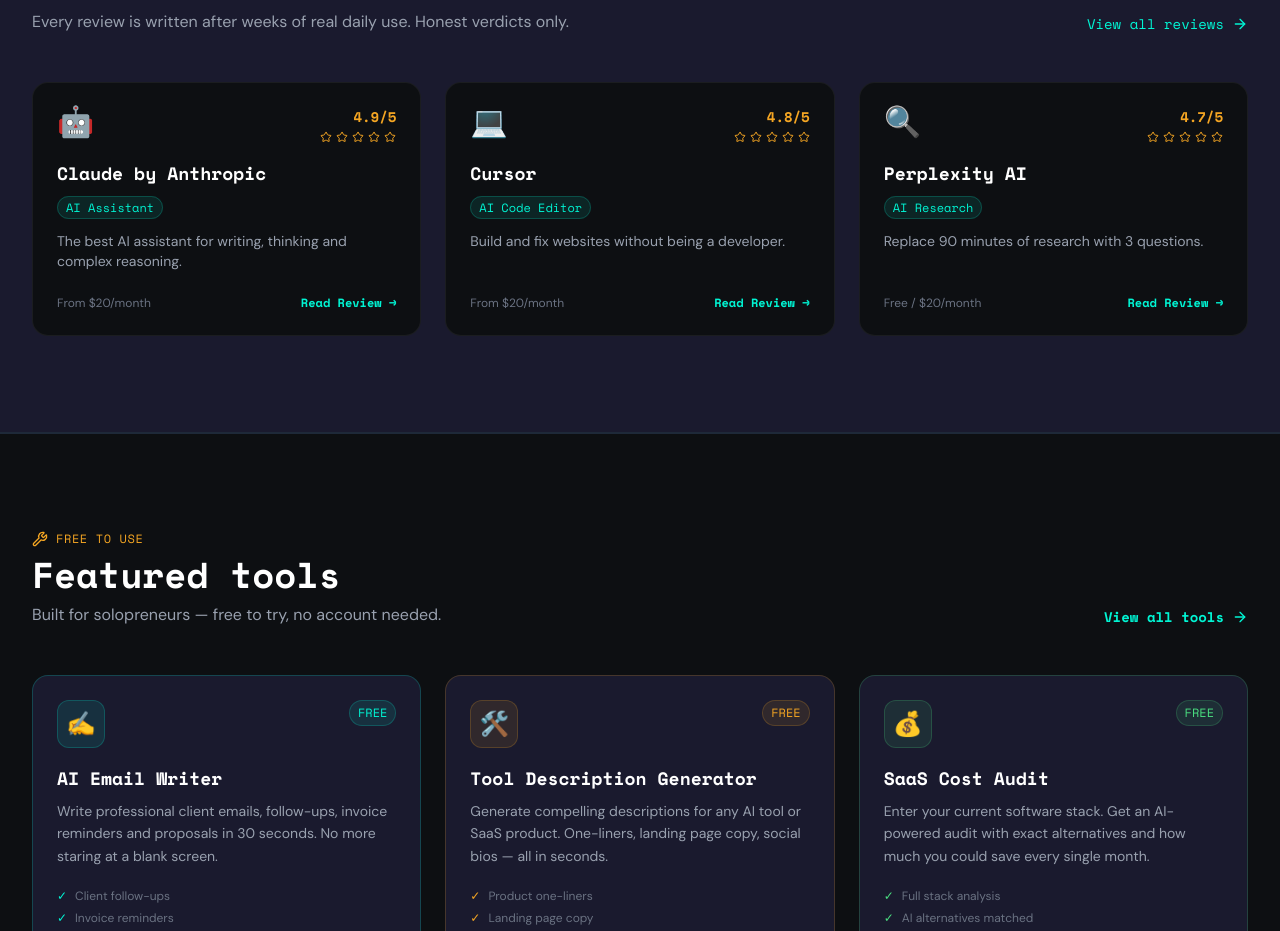
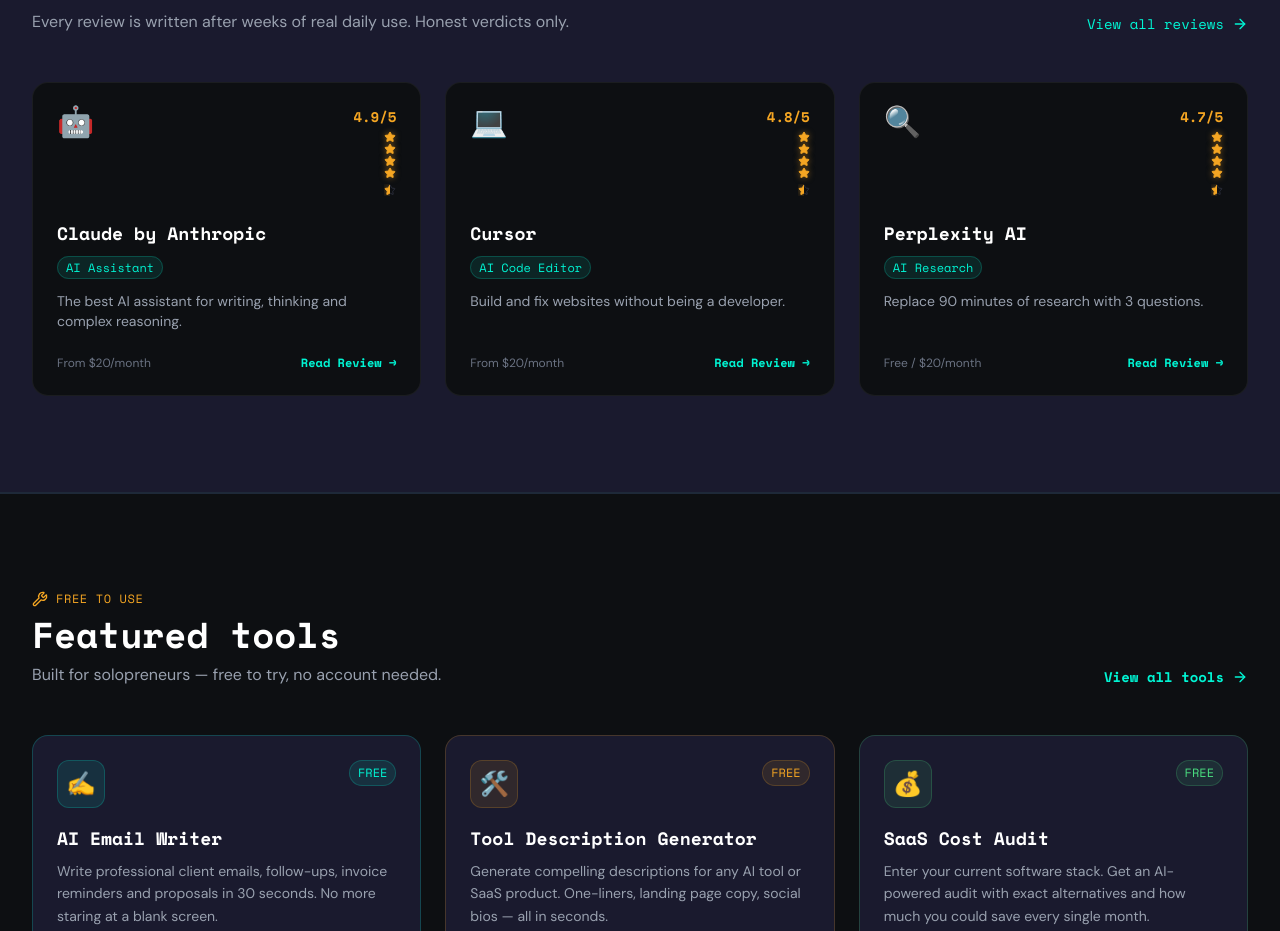
Before and after one commit to domskysolutions-collab/domskysolutions.com, a React (Vite) app: page / in a window 1280 px wide. Shown: the part 1060-1991 px from the top of the page. Built offline with nearby package versions, Linux system fonts and the light colour scheme.

Commit message:
star rating color filling

```diff
--- /dev/null
+++ b/src/components/StarRating.tsx
@@ -0,0 +1,81 @@
+import React from 'react';
+import { Star } from 'lucide-react';
+
+type StarRatingProps = {
+  rating: number;
+  max?: number;
+  size?: number;
+  className?: string;
+};
+
+const FILLED = '#F5A623';
+const EMPTY = '#2a2d3a';
+const GLOW = 'drop-shadow(0 0 3px rgba(245, 166, 35, 0.5))';
+
+function clampRating(rating: number, max: number) {
+  if (Number.isNaN(rating)) return 0;
+  return Math.max(0, Math.min(max, rating));
+}
+
+export const StarRating: React.FC<StarRatingProps> = ({ rating, max = 5, size = 16, className }) => {
+  const safeRating = clampRating(rating, max);
+  const fullCount = Math.floor(safeRating);
+  const hasHalf = safeRating - fullCount >= 0.5;
+
+  return (
+    <span className={className} aria-label={`${safeRating}/${max}`}>
+      {Array.from({ length: max }).map((_, i) => {
+        const isFull = i < fullCount;
+        const isHalf = !isFull && hasHalf && i === fullCount;
+
+        if (isFull) {
+          return (
+            <Star
+              key={i}
+              size={size}
+              color={FILLED}
+              fill={FILLED}
+              style={{ filter: GLOW }}
+              aria-hidden
+            />
+          );
+        }
+
+        if (isHalf) {
+          return (
+            <span
+              key={i}
+              style={{
+                position: 'relative',
+                display: 'inline-flex',
+                width: size,
+                height: size,
+              }}
+              aria-hidden
+            >
+              <Star
+                size={size}
+                color={EMPTY}
+                fill="transparent"
+                style={{ position: 'absolute', inset: 0 }}
+                aria-hidden
+              />
+              <span
+                style={{
+                  position: 'absolute',
+                  inset: 0,
+                  width: '50%',
+                  overflow: 'hidden',
+                }}
+              >
+                <Star size={size} color={FILLED} fill={FILLED} style={{ filter: GLOW }} aria-hidden />
+              </span>
+            </span>
+          );
+        }
+
+        return <Star key={i} size={size} color={EMPTY} fill="transparent" aria-hidden />;
+      })}
+    </span>
+  );
+};
--- a/src/pages/HomePage.tsx
+++ b/src/pages/HomePage.tsx
@@ -1,8 +1,9 @@
 
 import React, { useEffect } from 'react';
 import { Link } from 'react-router-dom';
-import { ArrowRight, BookOpen, CheckCircle2, Layers, Sparkles, Star, TrendingDown, Wrench, Zap } from 'lucide-react';
+import { ArrowRight, BookOpen, CheckCircle2, Layers, Sparkles, TrendingDown, Wrench, Zap } from 'lucide-react';
 import { ConvertKitForm } from '../components/ConvertKitForm';
+import { StarRating } from '../components/StarRating';
 
 export const HomePage = () => {
   useEffect(() => {
@@ -214,9 +215,7 @@
                   <div className="text-right">
                     <div className="text-brand-amber font-bold font-mono text-sm">{card.rating}</div>
                     <div className="flex justify-end gap-1 mt-1">
-                      {Array.from({ length: 5 }).map((_, i) => (
-                        <Star key={i} className="w-3 h-3" style={{ color: '#F5A623' }} aria-hidden />
-                      ))}
+                      <StarRating rating={Number.parseFloat(card.rating)} size={12} />
                     </div>
                   </div>
                 </div>
--- a/src/pages/UsesPage.tsx
+++ b/src/pages/UsesPage.tsx
@@ -1,7 +1,8 @@
 import React, { useEffect } from 'react';
 import { Link } from 'react-router-dom';
 import { motion } from 'motion/react';
-import { Star, ExternalLink } from 'lucide-react';
+import { ExternalLink } from 'lucide-react';
+import { StarRating } from '../components/StarRating';
 import { ConvertKitForm } from '../components/ConvertKitForm';
 
 const usesTools = [
@@ -162,7 +163,7 @@
                       {tool.category}
                     </span>
                     <div className="flex items-center gap-1 text-brand-amber text-sm font-mono">
-                      <Star size={16} fill="currentColor" /> {tool.rating}
+                      <StarRating rating={Number(tool.rating)} size={16} /> {tool.rating}
                     </div>
                   </div>
                   <h2 className="text-3xl font-bold font-mono mb-2 text-white">{tool.name}</h2>
--- a/src/pages/tools/StackRecommenderPage.tsx
+++ b/src/pages/tools/StackRecommenderPage.tsx
@@ -1,8 +1,9 @@
 import React, { useState, useEffect } from 'react';
 import { Link } from 'react-router-dom';
-import { ArrowRight, Check, ChevronLeft, Loader2, Star, Copy, Share2 } from 'lucide-react';
+import { ArrowRight, Check, ChevronLeft, Loader2, Copy, Share2 } from 'lucide-react';
 import { motion, AnimatePresence } from 'motion/react';
 import { ConvertKitForm } from '../../components/ConvertKitForm';
+import { StarRating } from '../../components/StarRating';
 
 const ROLE_OPTIONS = [
   { id: 'founder', icon: '🚀', title: 'Founder / Solopreneur', desc: 'Building a business or product, wearing all the hats' },
@@ -501,9 +502,7 @@
                     </div>
                     <h3 className="text-2xl font-bold text-white mb-2">{tool.name}</h3>
                     <div className="flex items-center gap-1 mb-4">
-                      {[...Array(5)].map((_, i) => (
-                        <Star key={i} size={16} className={i < tool.rating ? "text-brand-amber fill-brand-amber" : "text-gray-600"} />
-                      ))}
+                      <StarRating rating={Number(tool.rating)} size={16} />
                     </div>
                     <p className="text-gray-300 text-lg mb-6">
                       {getReasoning(tool.id)}
--- a/src/pages/tools/ToolPage.tsx
+++ b/src/pages/tools/ToolPage.tsx
@@ -3,10 +3,11 @@
 import { useParams, Link, useLocation } from 'react-router-dom';
 import { CheckCircle2 } from 'lucide-react';
 import { motion } from 'motion/react';
-import { ArrowRight, Star, ExternalLink, Check, ChevronRight } from 'lucide-react';
+import { ArrowRight, ExternalLink, Check, ChevronRight } from 'lucide-react';
 import { toolReviews } from '../../data/toolReviews';
 import { saasReviews } from '../../data/saasReviews';
 import { ConvertKitForm } from '../../components/ConvertKitForm';
+import { StarRating } from '../../components/StarRating';
 
 export const ToolPage = () => {
   const { slug, id } = useParams<{ slug?: string; id?: string }>();
@@ -44,7 +45,7 @@
                 </span>
               )}
               <div className="flex items-center gap-1 text-brand-amber text-sm font-mono">
-                <Star size={16} fill="currentColor" /> {tool.rating}
+                <StarRating rating={Number(tool.rating)} size={16} /> {tool.rating}
               </div>
             </div>
             <h1 className="text-4xl md:text-5xl font-bold font-mono mb-2">
--- a/src/pages/uses/ConvertKitReviewPage.tsx
+++ b/src/pages/uses/ConvertKitReviewPage.tsx
@@ -1,7 +1,8 @@
 import React, { useEffect } from 'react';
 import { Link } from 'react-router-dom';
 import { motion, useScroll, useSpring } from 'motion/react';
-import { CheckCircle2, ArrowRight, Star, XCircle, Check, ChevronRight } from 'lucide-react';
+import { CheckCircle2, ArrowRight, XCircle, Check, ChevronRight } from 'lucide-react';
+import { StarRating } from '../../components/StarRating';
 
 export const ConvertKitReviewPage = () => {
   const { scrollYProgress } = useScroll();
@@ -43,7 +44,7 @@
                 WE USE THIS
               </span>
               <div className="flex items-center gap-1 text-brand-amber text-xs font-mono uppercase tracking-wider">
-                <Star size={16} fill="currentColor" /> 4.6/5
+                <StarRating rating={4.6} size={16} /> 4.6/5
               </div>
             </div>
 
--- a/src/pages/uses/NamecheapReviewPage.tsx
+++ b/src/pages/uses/NamecheapReviewPage.tsx
@@ -1,7 +1,8 @@
 import React, { useEffect } from 'react';
 import { Link } from 'react-router-dom';
 import { motion, useScroll, useSpring } from 'motion/react';
-import { CheckCircle2, Star, XCircle, Check, ChevronRight } from 'lucide-react';
+import { CheckCircle2, XCircle, Check, ChevronRight } from 'lucide-react';
+import { StarRating } from '../../components/StarRating';
 
 export const NamecheapReviewPage = () => {
   const { scrollYProgress } = useScroll();
@@ -55,7 +56,7 @@
                 🛠️ I USE THIS
               </span>
               <div className="flex items-center gap-1 text-brand-amber text-xs font-mono uppercase tracking-wider">
-                <Star size={16} fill="currentColor" /> 4.5/5
+                <StarRating rating={4.5} size={16} /> 4.5/5
               </div>
             </div>
 
```
